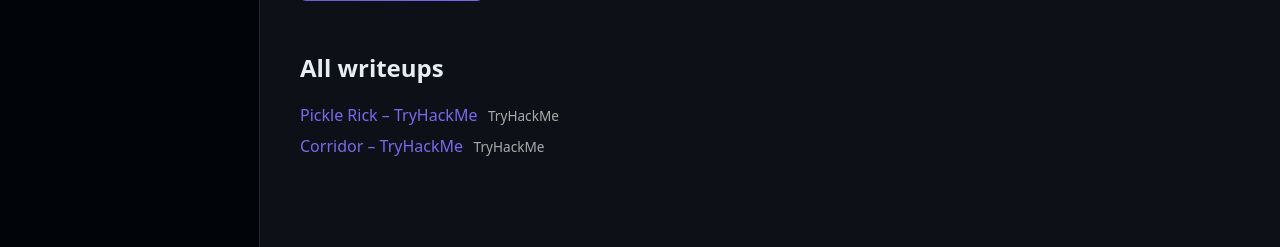
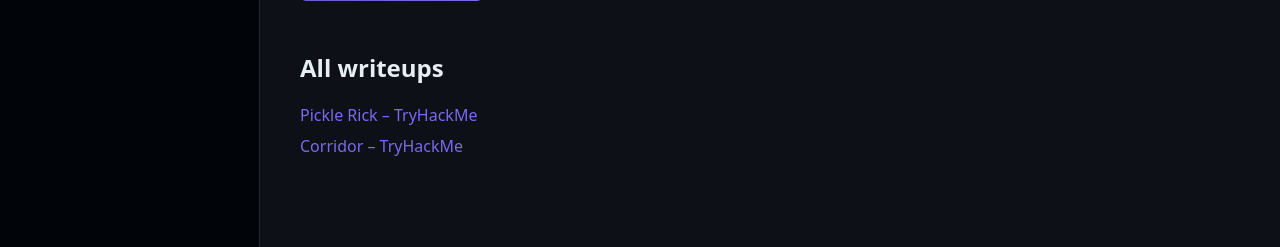
Before and after one commit to tch4vi/tch4vi.github.io, a Jekyll site: the page built from index.html, in a window 1280 px wide. Shown: the part 1184-1431 px from the top of the page. Built offline with Jekyll 4.4.1, drawn with Linux system fonts in a browser that asks for light colours.

Commit message:
Update index.html

```diff
--- a/index.html
+++ b/index.html
@@ -31,7 +31,6 @@
         <a href="{{ w.url }}" class="writeup-link">
           {{ w.title }}
         </a>
-        <span class="platform">{{ w.platform }}</span>
       </li>
       {% endfor %}
     </ul>
```
